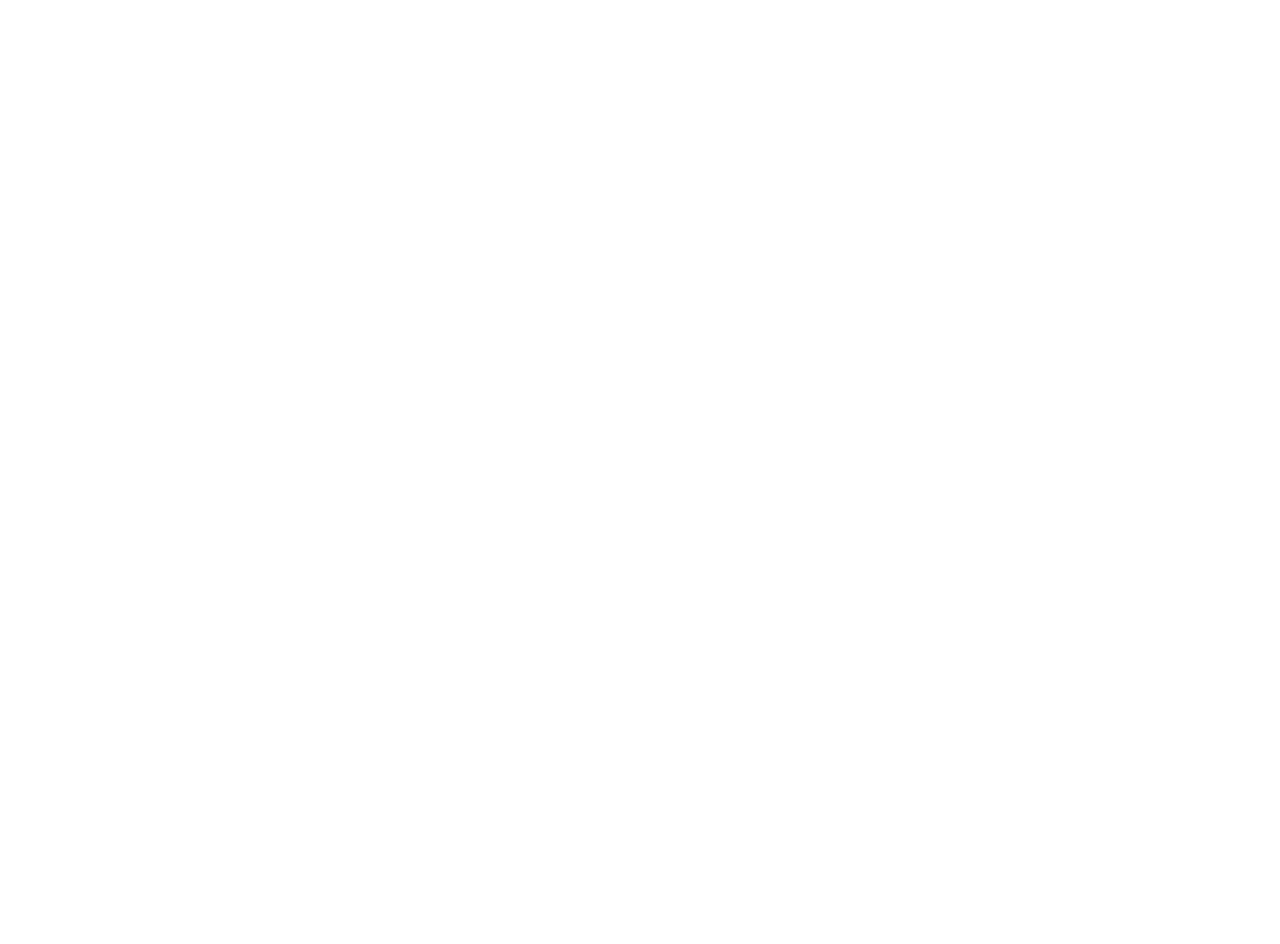
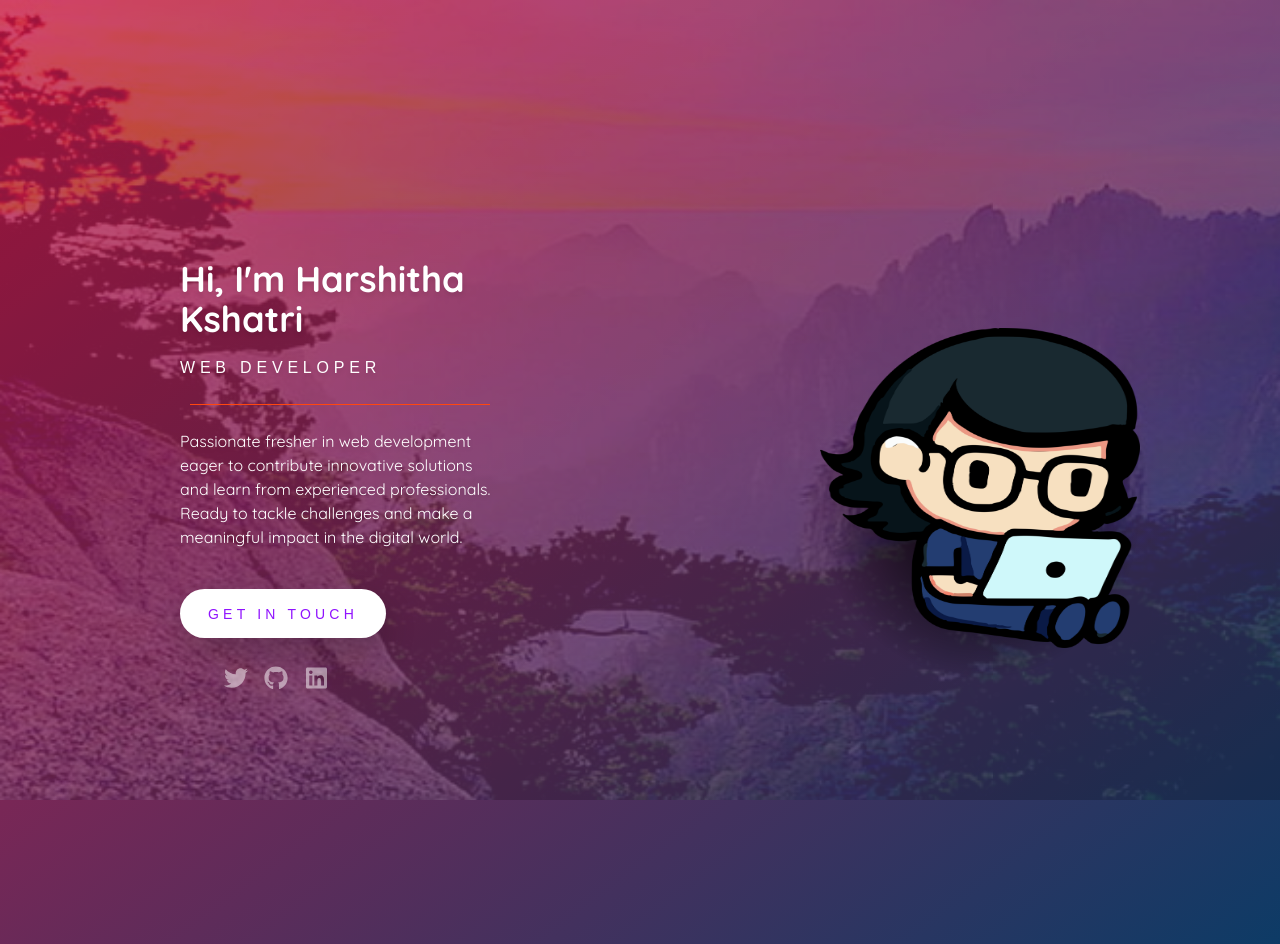
Before and after one commit to KshatriHarshitha/simplePortfolio, a plain HTML site: page index.html in a window 1280 px wide. Before the commit the page ends 800 px from the top, so only its background shows below. Drawn offline with Linux system fonts and the light colour scheme.

Commit message:
Modified the files

```diff
--- a/app.js
+++ b/app.js
@@ -0,0 +1,23 @@
+function loadImage(id, targetId) {
+    var el = document.getElementById(id);
+    var targetEl = targetId ? document.getElementById(targetId) : el;
+    var imageToLoad;
+    if (el.dataset.image) {
+        imageToLoad = el.dataset.image;
+    } else if (typeof el.currentSrc === 'undefined') {
+        imageToLoad = el.src;
+    } else {
+        imageToLoad = el.currentSrc;
+    }
+    if (imageToLoad) {
+        var img = new Image();
+        img.src = imageToLoad;
+        img.onload = function () {
+            targetEl.classList.add('is-loaded');
+        };
+    }
+}
+document.addEventListener('DOMContentLoaded', function () {
+    loadImage('wallpaper');
+    loadImage('pictureImage', 'picture');
+});
--- a/index.html
+++ b/index.html
@@ -4,10 +4,63 @@
     <meta charset="UTF-8">
     <meta name="viewport" content="width=device-width, initial-scale=1.0">
     <title>Simple Portfolio</title>
+    <link rel="preconnect" href="https://fonts.googleapis.com">
+<link rel="preconnect" href="https://fonts.gstatic.com" crossorigin>
+<link href="https://fonts.googleapis.com/css2?family=Quicksand:wght@300..700&display=swap" rel="stylesheet">
     <link rel="stylesheet" href="style.css">
+    <link href="https://fonts.googleapis.com/css?family=Montserrat|Quicksand" rel="stylesheet">
+<link rel="stylesheet" type="text/css" href="css/minireset.min.css">
+<link rel="stylesheet" type="text/css" href="css/main.css">
+<link rel="stylesheet" type="text/css" href="css/animations.css">
 </head>
 <body>
+    <div class="wallpaper" id="wallpaper" data-image="bg.jpg"></div>
+    <div class="content">
+        <aside class="side">
+            <figure class="picture">
+                <div class="pic-shadow"></div>
+                <img src="web.webp" id="pictureImage" class="picture-image"  alt="Portrait of web Developer" width="320" height="320">
+            </figure>
+        </aside>
+        <main class="about">
+            <h1 class="name">Hi, I'm Harshitha Kshatri</h1>
+            <p class="jod">Web Developer</p>
+            <hr class="hr">
+            <div class="description">
+                <p>Passionate fresher in web development eager to contribute innovative solutions and learn from experienced professionals. Ready to tackle challenges and make a meaningful impact in the digital world.</p>
+            </div>
+            <div class="contact">
+                <a href="mailto:kshatriharshitha@gmail.com" target="_blank" class="button">Get in touch</a>
+                  <ul class="social">
+                   <li><a>
+                   <i  class="fab fa-twitter"></i>
+                   </a></li>
+                   <li><a>
+                     <i class="fab fa-github"></i>
+                   </a></li>
+                   <li> <a>
+                        <i class="fab fa-linkedin"></i>
+                   </a></li>
+                  </ul>
+            </div>
+        </main>
+    </div>
+
+
+    <script defer src="https://use.fontawesome.com/releases/v5.0.0/js/all.js"></script>
+
+
 
     <script src="app.js"></script>
+    <noscript>
+        <style type="text/css">
+        .wallpaper {
+        animation-name: zoomOut;
+        }
+        .picture {
+        animation-name: dropIn;
+        }
+        </style>
+        </noscript>
 </body>
 </html>
--- a/style.css
+++ b/style.css
@@ -0,0 +1,429 @@
+html {
+    background-color: #006d77;
+    background-image: linear-gradient(to bottom right, #c9184a, #0d3b66);
+    color: #fff;
+    font-family: "Quicksand", sans-serif;
+    font-family: 16px;
+    -moz-osx-font-smoothing: grayscale;
+    -webkit-font-smoothing: antialiased;
+    line-height: 1.5;
+    min-height: 100vh;
+    min-width: 300px;
+    overflow-x: hidden;
+    text-shadow: 0 3px 5px rgba(0, 0, 0, 0.1);
+}
+
+a {
+    color: currentColor;
+    cursor: pointer;
+    text-decoration: none;
+}
+
+.wallpaper {
+    display: block;
+    height: 100%;
+    left: 0;
+    top: 0;
+    width: 100%;
+    background-image: url("bg.jpg");
+    background-position: center;
+    background-size: cover;
+    opacity: 0.09;
+    position: fixed;
+}
+
+.content {
+    display: flex;
+    position: relative;
+    min-height: 100vh;
+}
+
+.side {
+    max-width: 20rem;
+    max-height: 20rem;
+
+}
+
+.about {
+    max-width: 20rem;
+}
+
+@media screen and (max-width: 799px) {
+    .content {
+        flex-direction: column;
+        justify-content: center;
+        align-items: center;
+        padding: 5rem 3rem;
+    }
+
+    .side {
+        margin-bottom: 3rem;
+        width: 100%;
+    }
+}
+
+@media screen and (min-width: 800px) {
+    .content {
+        justify-content: space-evenly;
+        justify-content: space-around;
+        align-items: center;
+        padding: 4rem;
+    }
+
+    .side {
+        flex-grow: 0;
+        flex-shrink: 0;
+        height: 20rem;
+        margin-left: 4rem;
+        order: 2;
+        width: 20rem;
+    }
+
+    .about {
+        flex-grow: 1;
+        flex-shrink: 1;
+    }
+}
+
+.wallpaper,
+.pic-shadow,
+.picture-image {
+    display: block;
+    height: 100%;
+    left: 0;
+    top: 0;
+    width: 100%;
+}
+
+.picture {
+    padding-top: 100%;
+    position: relative;
+    width: 100%;
+}
+
+.pic-shadow {
+    border-radius: 100%;
+    background-image: radial-gradient(#000 0%, rgba(0, 0, 0, 0) 70%);
+    position: absolute;
+    top: 10%;
+}
+
+.picture-image {
+    border-radius: 1px;
+    position: absolute;
+}
+
+.name {
+    font-size: 2.25rem;
+    line-height: 1.125;
+    margin-bottom: 0.5rem;
+}
+
+.jod,
+.button {
+    font-family: "Montserrot", "Quiclsand", sans-serif;
+    text-transform: uppercase;
+    letter-spacing: 0.3em;
+}
+
+.job {
+    color: #ffe479;
+    font-size: 0.75rem;
+}
+
+.hr {
+    background-color: #ff470f;
+    border: none;
+    content: "";
+    height: 1px;
+    margin-bottom: 1.5rem;
+    margin-top: 1.5rem;
+    transform-origin: center left;
+    width: 300px;
+}
+
+.description {
+    font-size: 1rem;
+}
+
+.contact {
+    display: inline-block;
+    margin-top: 1.5rem;
+    vertical-align: top;
+}
+
+.button,
+.social a {
+    transform-origin: center;
+    transition-duration: 100ms;
+}
+
+.button {
+    background-color: #fff;
+    border-radius: 50px;
+    box-shadow: 0 1rem 2rem rgba(0, 0, 0, 0.2);
+    color: #9013fe;
+    display: inline-block;
+    font-size: 0.875rem;
+    line-height: 1;
+    padding: 1.25em 2em;
+    text-shadow: none;
+    transition-property: box-shadow, transform;
+    user-select: none;
+    vertical-align: top;
+    white-space: nowrap;
+    will-change: box-shadow, transform;
+}
+
+.button:hover {
+    box-shadow: 0 0.5rem 1rem rgba(0, 0, 0, 0.3);
+    transform: scale(0.98) translateX(-2px);
+}
+
+.social {
+    display: flex;
+    margin-top: 1.5rem;
+}
+
+.social li {
+    height: 2rem;
+    margin-right: 0.5rem;
+    text-align: center;
+    width: 2rem;
+    list-style: none;
+}
+
+.social a {
+    align-items: center;
+    display: flex;
+    font-size: 1.5rem;
+    height: 2rem;
+    justify-content: center;
+    opacity: 0.5;
+    transition-property: opacity, transform;
+    width: 2rem;
+    will-change: opacity, transform;
+}
+
+.social a:hover {
+    opacity: 1;
+    transform: scale(1.25);
+}
+
+.social a:active {
+    opacity: 1;
+    transform: scale(1.1);
+}
+
+.wallpaper,
+.picture-shadow,
+.picture-image,
+.name,
+.job,
+.hr,
+.description,
+.contact,
+.social li {
+    animation-duration: 1s;
+    animation-timing-function: cubic-bezier(0, 0.5, 0, 1);
+    animation-fill-mode: both;
+}
+
+.contact {
+    animation-name: bounceIn;
+}
+
+@keyframes fillUp {
+    from {
+        transform: scaleX(0);
+    }
+
+    to {
+        transform: scaleX(1);
+    }
+}
+
+@keyframes picImage {
+    from {
+        opacity: 0;
+        transform: scale(1.2) translateY(-1rem);
+    }
+
+    to {
+        opacity: 1;
+        transform: scale(1) translateY(0);
+    }
+}
+
+
+@keyframes bounceIn {
+    from {
+        opacity: 0;
+        transform: scale(0.5);
+    }
+
+    to {
+        opacity: 1;
+        transform: scale(1);
+    }
+}
+
+@keyframes slideDown {
+    from {
+        opacity: 0;
+        transform: translateY(-1rem);
+    }
+
+    to {
+        opacity: 1;
+        transform: translateY(0);
+    }
+}
+
+@keyframes slideUp {
+    from {
+        opacity: 0;
+        transform: translateY(1rem);
+    }
+
+    to {
+        opacity: 1;
+        transform: translateY(0);
+    }
+}
+
+@keyframes zoomOut {
+    from {
+        opacity: 0;
+        transform: scale(1.05);
+    }
+
+    to {
+        opacity: 0.2;
+        transform: scale(1);
+    }
+}
+
+.pic-shadow,
+.picture-image {
+    animation-duration: 750ms;
+    animation-timing-function: cubic-bezier(0, 0.5, 0.25, 1.25);
+}
+
+.wallpaper {
+    animation-name: zoomOut;
+    animation-timing-function: ease-out;
+}
+
+.pic-shadow {
+    animation-name: picShadow;
+}
+
+.picture-image {
+    animation-name: picImage;
+}
+
+.name {
+    animation-name: slideDown;
+}
+
+.job {
+    animation-name: slideUp;
+}
+
+.hr {
+    animation-name: fillUp;
+}
+
+.description {
+    animation-name: slideUp;
+}
+
+.social li {
+    animation-duration: 500ms;
+    animation-name: slideUp;
+    animation-timing-function: cubic-bezier(0.5, 0, 0.5, 1.5);
+}
+
+.name {
+    animation-delay: 100ms;
+}
+
+.job {
+    animation-delay: 200ms;
+}
+
+.hr {
+    animation-delay: 300ms;
+}
+
+.description {
+    animation-delay: 400ms;
+}
+
+.picture-image {
+    animation-delay: 500ms;
+}
+
+.pic-shadow {
+    animation-delay: 500ms;
+}
+
+.contact {
+    animation-delay: 600ms;
+}
+
+.social li:nth-child(1) {
+    animation-delay: 800ms;
+}
+
+.social li:nth-child(2) {
+    animation-delay: 900ms;
+}
+
+.social li:nth-child(3) {
+    animation-delay: 1s;
+}
+
+.social li:nth-child(4) {
+    animation-delay: 1.1s;
+}
+
+.social li:nth-child(5) {
+    animation-delay: 1.2s;
+}
+
+wallpaper {
+    animation-name: zoomOut;
+    animation-timing-function: ease-out;
+}
+
+.pic-shadow {
+    animation-name: picShadow;
+}
+
+.picture-image {
+    animation-name: picImage;
+}
+
+wallpaper {
+    animation-timing-function: ease-out;
+}
+
+.wallpaper.is-loaded {
+    animation-delay: 1s;
+    animation-name: zoomOut;
+}
+
+.picture.is-loaded .picture-shadow {
+    animation-name: picShadow;
+}
+
+.picture.is-loaded .picture-image {
+    animation-name: picImage;
+}
+wallpaper,
+.picture-shadow,
+.picture-image {
+opacity: 0;
+}
```
Also changed, not shown: bg.jpg (added), web.webp (added).
